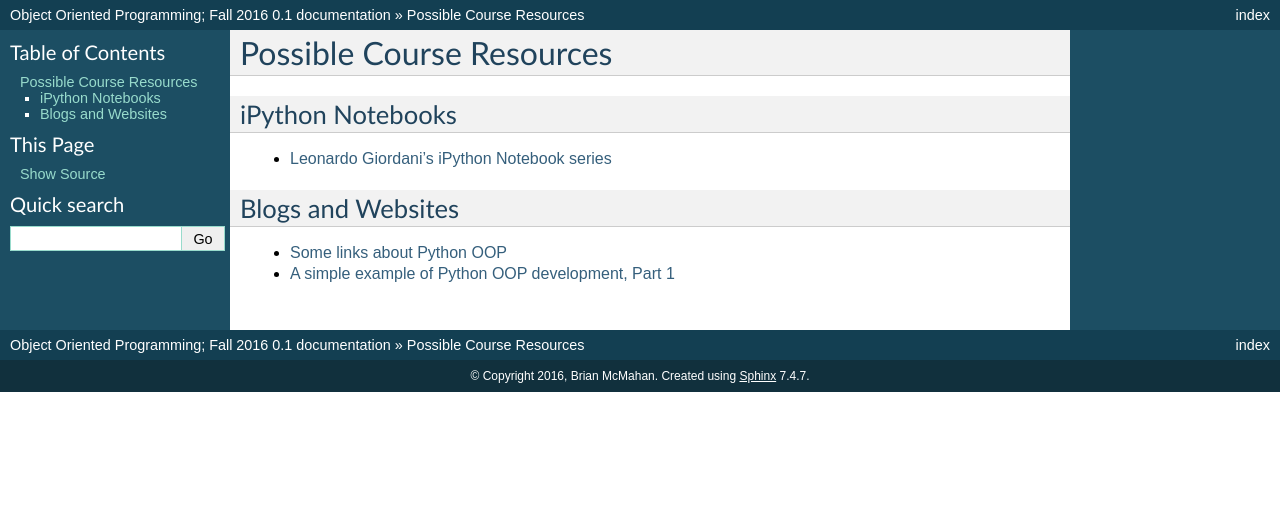
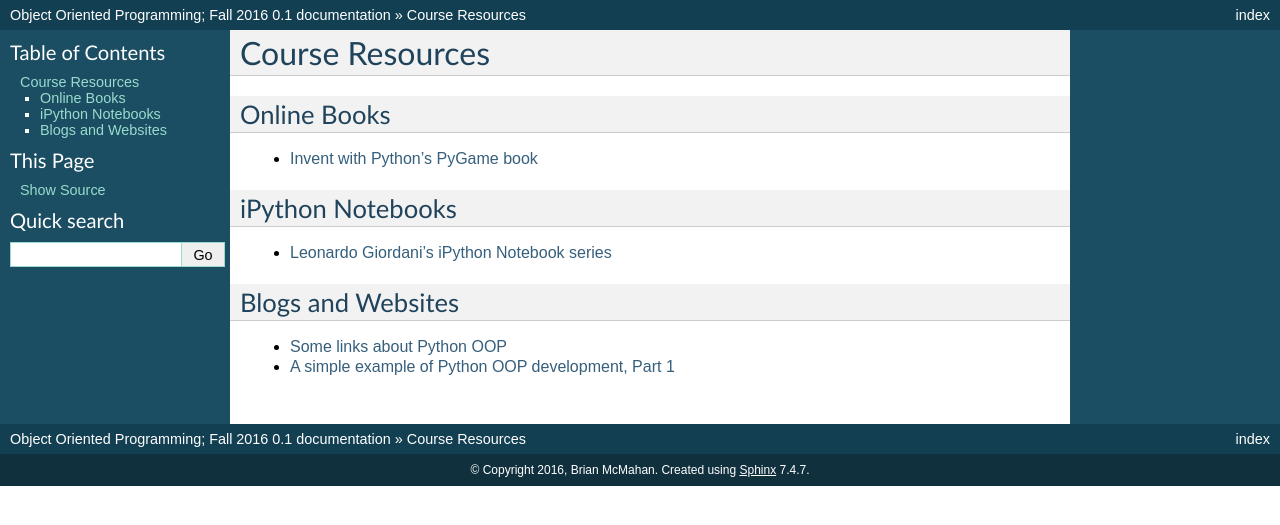
Before and after one commit to Heroes-Academy/OOP_Fall2016, a Sphinx documentation site: the page built from docs/source/resources.rst, in a window 1280 px wide. Shown: the top 525 px of the page. Built offline with Sphinx 7.4.7, drawn with Linux system fonts in a browser that asks for light colours; pages that are not in the unit, such as notebooks, are missing from menus.

```diff
--- a/docs/source/index.rst
+++ b/docs/source/index.rst
@@ -2,7 +2,7 @@
 .. Author: Brian McMahan
 
 HEROES Academy: Object Oriented Programming, Fall 2016
-========================================================
+======================================================
 
 Course Description
 ==================
--- a/docs/source/resources.rst
+++ b/docs/source/resources.rst
@@ -1,12 +1,18 @@
-Possible Course Resources
+Course Resources
 =========================
 
+Online Books
+------------
+- `Invent with Python's PyGame book  <https://inventwithpython.com/makinggames.pdf>`_
+
+
 iPython Notebooks
-^^^^^^^^^^^^^^^^^
+-----------------
+
 - `Leonardo Giordani's iPython Notebook series <http://nbviewer.ipython.org/github/HEROES-Academy/OOP_Spring_2016/tree/master/notebooks/giordani>`_
 
 Blogs and Websites
-^^^^^^^^^^^^^^^^^^
+------------------
 
 - `Some links about Python OOP <https://www.reddit.com/r/Python/comments/226ahl/some_links_about_python_oop/>`_
 - `A simple example of Python OOP development, Part 1 <http://lgiordani.com/blog/2015/05/13/python-oop-tdd-example-part1/>`_
```
Also changed, not shown: docs/source/week1.rst (+4 -5 lines).
